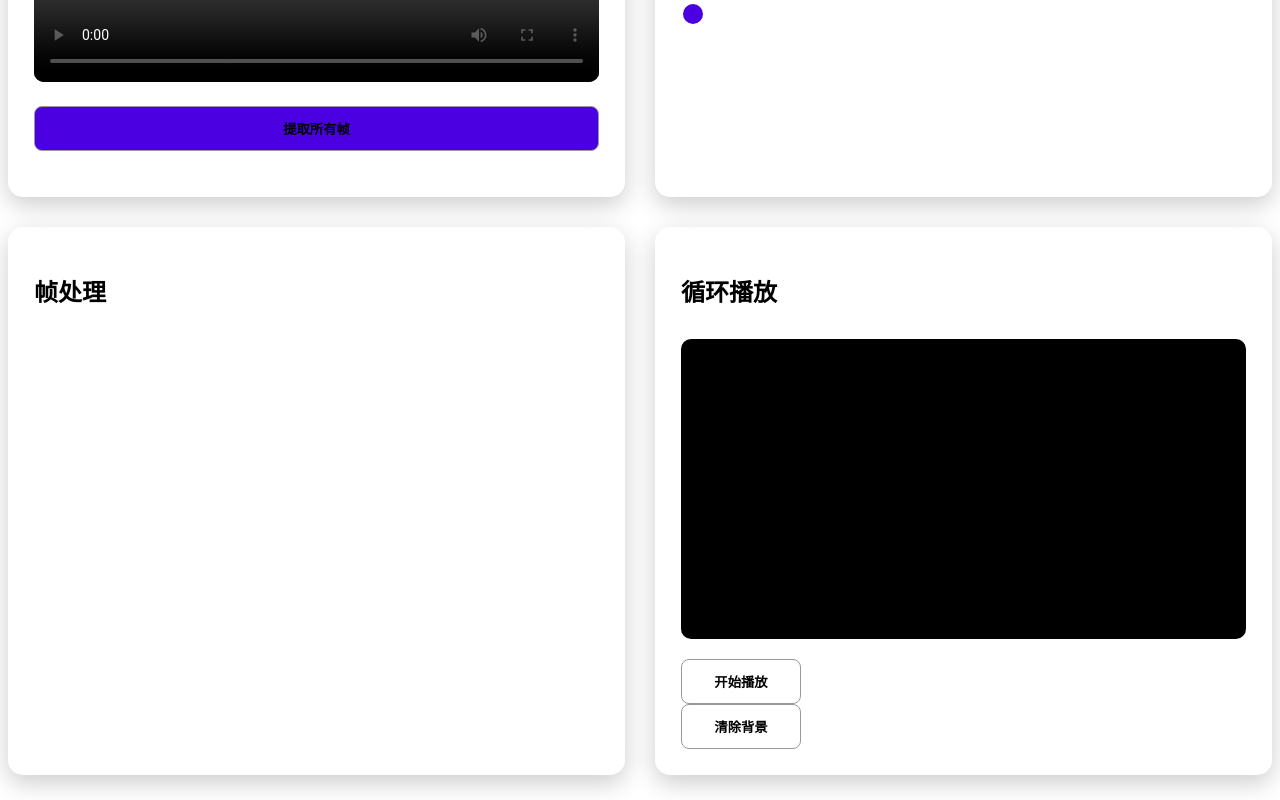
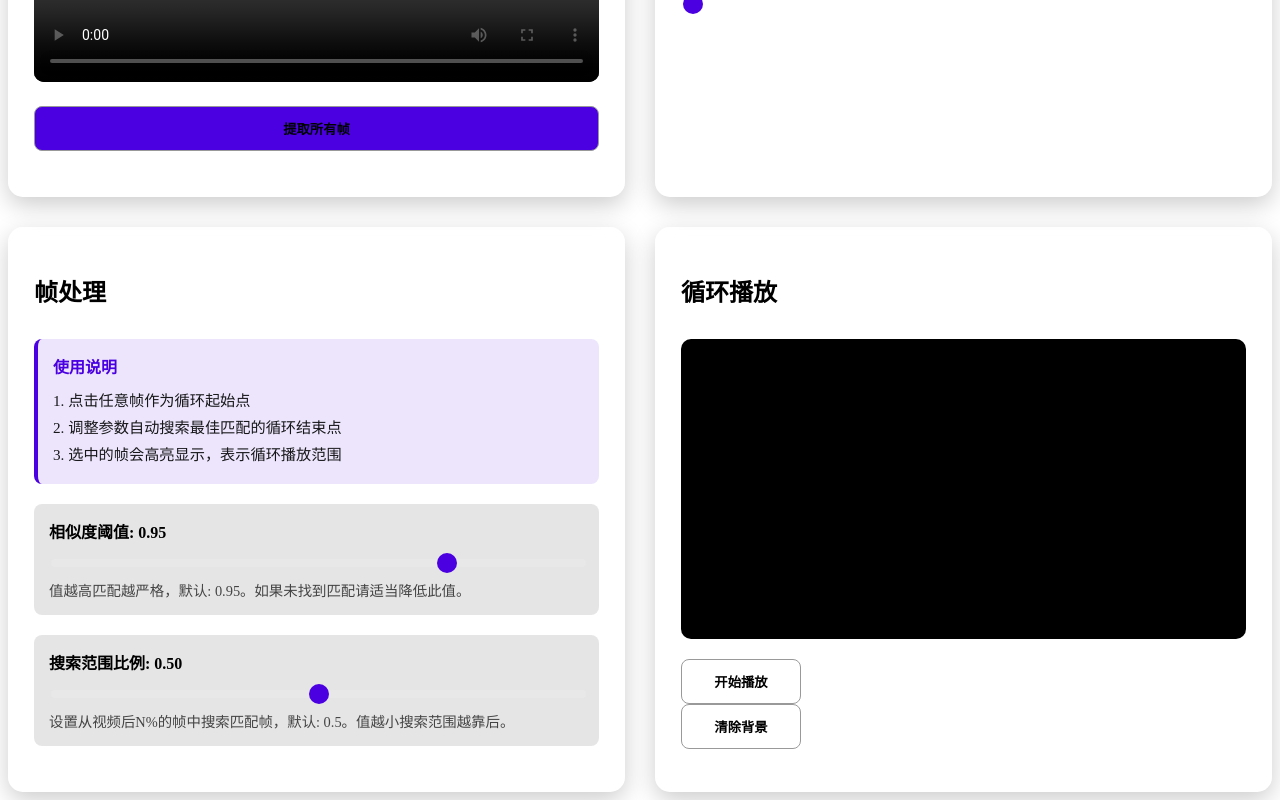
Before and after one commit to dwarf936/film-to-sprite, a Svelte app: page / in a window 1280 px wide. Shown: the part 576-1376 px from the top of the page. Built offline with nearby package versions, Linux system fonts and the light colour scheme.

Commit message:
第一轮：执行产生死循环

```diff
--- a/src/App.svelte
+++ b/src/App.svelte
@@ -21,8 +21,18 @@ let inLoop = false;
 let inRemoveBg = false;
 let loopFrame = 0
 let frames: Frame[] = []
+// 循环检测参数
+let similarityThreshold = 0.95;
+let searchRange = 0.5; // 搜索后50%的帧
 let isProcessing = false
 let ctx: CanvasRenderingContext2D
+
+// 监听参数变化自动重新检测循环
+$: if (frames.length > 0 && loopStart >= 0) {
+  (async () => {
+    await findLoop(loopStart);
+  })();
+}
 
 function formatTime(seconds: number) {
   if (!seconds) return '00:00'
@@ -63,75 +73,155 @@ function onchange(e: Event & { currentTarget: HTMLInputElement }) {
   }
 }
 
-function calculateSimilarity(data1: ImageDataArray, data2: ImageDataArray) {
-  let diff = 0;
-  const length = data1.length;
+// 感知哈希算法计算图片指纹
+function getImageHash(img: HTMLImageElement, size = 8): string {
+  const tempCanvas = document.createElement('canvas');
+  const tempCtx = tempCanvas.getContext('2d') as CanvasRenderingContext2D;
+  tempCanvas.width = size;
+  tempCanvas.height = size;
 
-  for (let i = 0; i < length; i += 4) {
-      // 比较RGB通道，忽略Alpha通道
-    const rDiff = Math.abs(data1[i] - data2[i]);
-    const gDiff = Math.abs(data1[i+1] - data2[i+1]);
-    const bDiff = Math.abs(data1[i+2] - data2[i+2]);
+  // 缩小图片并转为灰度
+  tempCtx.drawImage(img, 0, 0, size, size);
+  const imageData = tempCtx.getImageData(0, 0, size, size);
+  const data = imageData.data;
 
-    diff += (rDiff + gDiff + bDiff) / 3;
+  // 计算灰度平均值
+  let total = 0;
+  for (let i = 0; i < data.length; i += 4) {
+    const gray = (data[i] + data[i + 1] + data[i + 2]) / 3;
+    total += gray;
+  }
+  const avg = total / (size * size);
+
+  // 计算哈希值
+  let hash = '';
+  for (let i = 0; i < data.length; i += 4) {
+    const gray = (data[i] + data[i + 1] + data[i + 2]) / 3;
+    hash += gray >= avg ? '1' : '0';
   }
 
-  // 计算平均差异并转换为相似度
-  const avgDiff = diff / (length / 4);
-  const similarity = 1 - (avgDiff / 255);
-
-  return Math.max(0, similarity);
+  return hash;
 }
 
-function compare(img1: HTMLImageElement, img2: HTMLImageElement) {
+// 计算两个哈希值的汉明距离
+function hammingDistance(hash1: string, hash2: string): number {
+  let distance = 0;
+  for (let i = 0; i < hash1.length; i++) {
+    if (hash1[i] !== hash2[i]) {
+      distance++;
+    }
+  }
+  return distance;
+}
+
+
+
+// 使用感知哈希计算相似度
+function calculateSimilarityByHash(img1: HTMLImageElement, img2: HTMLImageElement): number {
+  const hash1 = getImageHash(img1);
+  const hash2 = getImageHash(img2);
+
+  const distance = hammingDistance(hash1, hash2);
+  const maxDistance = hash1.length;
+  // 转换为相似度分数(0-1)
+  const similarity = 1 - (distance / maxDistance);
+
+  return similarity;
+}
+
+async function compare(img1: HTMLImageElement, img2: HTMLImageElement) {
+  // 直接使用感知哈希计算相似度
+  return calculateSimilarityByHash(img1, img2);
+}
+
+// 兼容旧的函数调用签名
+function calculateSimilarity(data1: ImageDataArray, data2: ImageDataArray) {
+  return new Promise<number>((resolve) => {
+    // 创建临时图片元素用于哈希计算
     const tempCanvas1 = document.createElement('canvas');
     const tempCtx1 = tempCanvas1.getContext('2d') as CanvasRenderingContext2D;
-  tempCanvas1.width = frameCanvas.width;
-  tempCanvas1.height = frameCanvas.height;
-  tempCtx1.drawImage(img1, 0, 0);
+    tempCanvas1.width = Math.sqrt(data1.length / 4);
+    tempCanvas1.height = Math.sqrt(data1.length / 4);
+    tempCtx1.putImageData(new ImageData(data1, tempCanvas1.width, tempCanvas1.height), 0, 0);
 
     const tempCanvas2 = document.createElement('canvas');
     const tempCtx2 = tempCanvas2.getContext('2d') as CanvasRenderingContext2D;
-  tempCanvas2.width = frameCanvas.width;
-  tempCanvas2.height = frameCanvas.height;
-  tempCtx2.drawImage(img2, 0, 0);
+    tempCanvas2.width = Math.sqrt(data2.length / 4);
+    tempCanvas2.height = Math.sqrt(data2.length / 4);
+    tempCtx2.putImageData(new ImageData(data2, tempCanvas2.width, tempCanvas2.height), 0, 0);
 
-  // 获取图像数据
-  const imageData1 = tempCtx1.getImageData(0, 0, tempCanvas1.width, tempCanvas1.height);
-  const imageData2 = tempCtx2.getImageData(0, 0, tempCanvas2.width, tempCanvas2.height);
+    const img1 = new Image();
+    const img2 = new Image();
 
-  // 计算相似度
-  return calculateSimilarity(imageData1.data, imageData2.data)
+    let loadedCount = 0;
+
+    function onLoad() {
+      loadedCount++;
+      if (loadedCount === 2) {
+        resolve(calculateSimilarityByHash(img1, img2));
+      }
     }
 
-function findLoop(start: number) {
-  let lastSim = 1
-  loopStart = start
-  frames[start].select = true
-  const mark = frames[start].img
-  let selectFlag = true
-  if (start > 0) {
-    for (let i = 0; i < start; i++) {
-      frames[i].select = false
+    img1.onload = onLoad;
+    img2.onload = onLoad;
+
+    img1.src = tempCanvas1.toDataURL();
+    img2.src = tempCanvas2.toDataURL();
+
+    // 如果图片缓存中已有，直接触发onLoad
+    if (img1.complete) onLoad();
+    if (img2.complete) onLoad();
+  });
+}
+
+async function findLoop(start: number) {
+  // 重置所有帧选中状态
+  frames.forEach(frame => frame.select = false);
+
+  loopStart = start;
+  frames[start].select = true;
+  const mark = frames[start].img;
+
+  // 计算搜索范围起始位置
+  const searchStartIndex = Math.floor(frames.length * (1 - searchRange));
+  const searchEndIndex = frames.length - 1;
+
+  console.log(`从第 ${searchStartIndex} 帧到第 ${searchEndIndex} 帧搜索匹配`);
+
+  let bestMatchIndex = -1;
+  let highestSimilarity = 0;
+
+  // 遍历搜索范围内的所有帧寻找最佳匹配
+  for (let i = Math.max(searchStartIndex, start + 10); i <= searchEndIndex; i++) {
+    // 跳过太近的帧，避免匹配到相邻帧
+    if (Math.abs(i - start) < 10) continue;
+
+    const curSim = await compare(frames[i].img, mark);
+
+    if (curSim > highestSimilarity && curSim >= similarityThreshold) {
+      highestSimilarity = curSim;
+      bestMatchIndex = i;
     }
   }
-  for (let i = start + 1, l = frames.length; i < l; i++) {
-    if (selectFlag) {
-      const curSim = compare(frames[i].img, mark)
-      if (curSim > lastSim && curSim > 0.98) {
-        selectFlag = false
-        loopEnd = i - 1
+
+  // 找到最佳匹配
+  if (bestMatchIndex !== -1) {
+    loopEnd = bestMatchIndex - 1;
+    console.log(`找到最佳匹配: 帧 ${start} 和帧 ${bestMatchIndex}，相似度: ${highestSimilarity.toFixed(4)}`);
+
+    // 标记选中的循环范围
+    for (let i = start; i <= loopEnd; i++) {
+      frames[i].select = true;
     }
-      lastSim = curSim
+  } else {
+    // 没有找到匹配，使用原逻辑
+    loopEnd = frames.length - 2;
+    alert(`未找到符合相似度阈值(${similarityThreshold})的匹配帧，请降低阈值重试`);
+
+    // 标记从start到结束的所有帧
+    for (let i = start; i <= loopEnd; i++) {
+      frames[i].select = true;
     }
-    frames[i].select = selectFlag
-
-  }
-  // 证明没找到
-  if (selectFlag === true && frames.length - 1 > start) {
-    loopEnd = frames.length - 2
-    // findLoop(++start)
-    alert('没找到')
   }
 }
 
@@ -179,7 +269,7 @@ async function extractAllFrames() {
   }
 
   isProcessing = false;
-  findLoop(0);
+  await findLoop(0);
 }
 
 function begainLoop() {
@@ -284,11 +374,33 @@ async function removeFrameBg() {
 
   <div class="panel">
     <h2>帧处理</h2>
+
+    <div class="help-text">
+      <h4>使用说明</h4>
+      <p>1. 点击任意帧作为循环起始点</p>
+      <p>2. 调整参数自动搜索最佳匹配的循环结束点</p>
+      <p>3. 选中的帧会高亮显示，表示循环播放范围</p>
+    </div>
+
+    <div class="params-container">
+      <div class="param-item">
+        <label for="similarityThreshold">相似度阈值: {similarityThreshold.toFixed(2)}</label>
+        <input type="range" id="similarityThreshold" bind:value={similarityThreshold} min="0.8" max="1.0" step="0.01" />
+        <small>值越高匹配越严格，默认: 0.95。如果未找到匹配请适当降低此值。</small>
+      </div>
+
+      <div class="param-item">
+        <label for="searchRange">搜索范围比例: {searchRange.toFixed(2)}</label>
+        <input type="range" id="searchRange" bind:value={searchRange} min="0.1" max="0.9" step="0.1" />
+        <small>设置从视频后N%的帧中搜索匹配帧，默认: 0.5。值越小搜索范围越靠后。</small>
+      </div>
+    </div>
+
     <div class="do-frame-container">
       {#if frames.length}
         {#each frames as frame, i }
           <!-- svelte-ignore a11y-click-events-have-key-events -->
-          <img src={frame.src} alt={`${i}`} class={ frame.select ? 'selected' : '' } on:click={() => findLoop(i)}/>
+          <img src={frame.src} alt={`${i}`} class={ frame.select ? 'selected' : '' } on:click={async () => await findLoop(i)}/>
         {/each}
       {/if}
     </div>
@@ -449,9 +561,49 @@ button.primary:hover {
   margin: 20px 0;
 }
 
-.slider-container label {
+.params-container {
+  margin-bottom: 20px;
+  display: flex;
+  flex-direction: column;
+  gap: 20px;
+}
+
+.param-item {
+  padding: 15px;
+  background: rgba(0, 0, 0, 0.1);
+  border-radius: 8px;
+}
+
+.param-item label {
   display: block;
   margin-bottom: 10px;
+  font-weight: 600;
+}
+
+.help-text {
+  margin-bottom: 20px;
+  padding: 15px;
+  background: rgba(74, 0, 224, 0.1);
+  border-radius: 8px;
+  border-left: 4px solid #4a00e0;
+}
+
+.help-text h4 {
+  margin: 0 0 10px 0;
+  color: #4a00e0;
+}
+
+.help-text p {
+  margin: 5px 0;
+  font-size: 0.95em;
+  opacity: 0.9;
+}
+
+.param-item small {
+  display: block;
+  margin-top: 8px;
+  opacity: 0.7;
+  font-size: 0.9em;
 }
 
 input[type="range"] {
```
Lines whose indentation alone changed are shown as unchanged.
